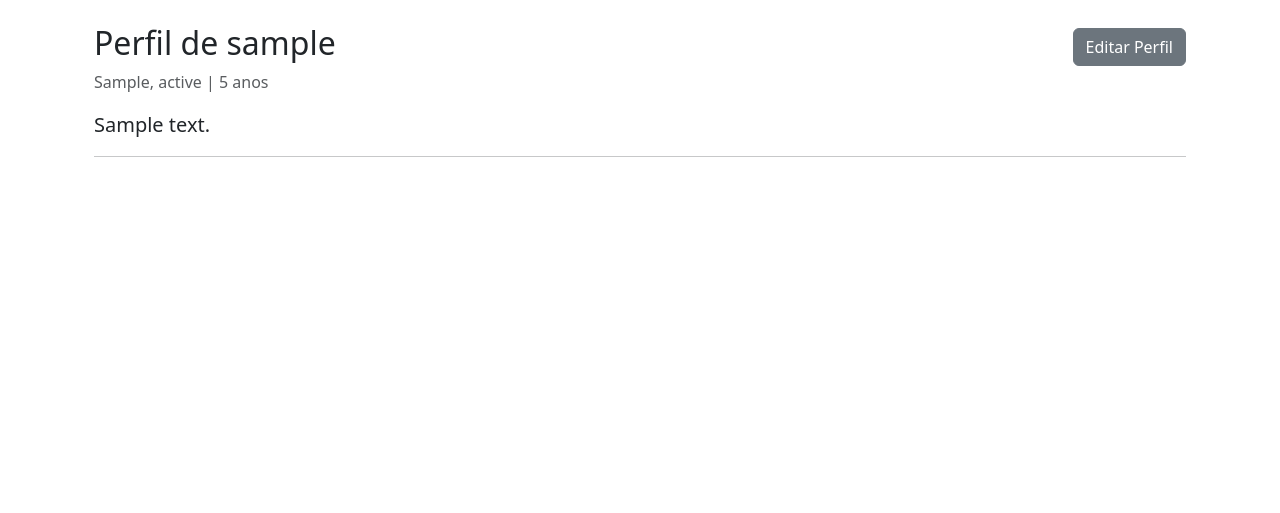
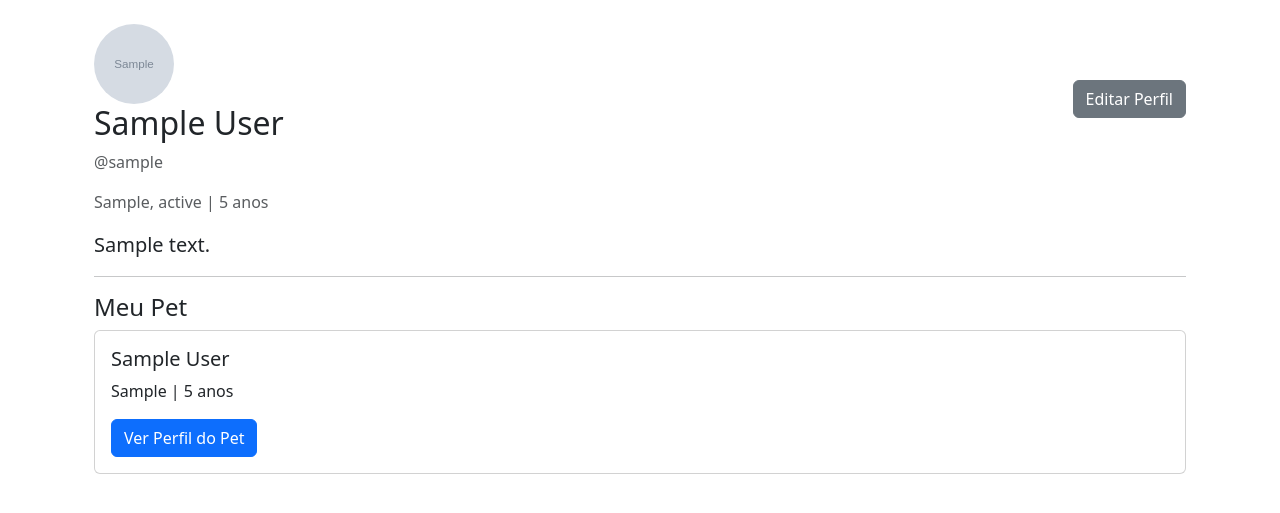
Before and after one commit to Emyrreis/latinder, a Django app: page /accounts/profile/1/ in a window 1280 px wide. Shown: the part 56-569 px from the top of the page. Run offline with Django 4.2, Linux system fonts and the light colour scheme; a user stored in the database is signed in; tables that the repository leaves empty hold one stand-in row (values such as "Sample post"); grey boxes marked "Sample" are stand-in pictures.

Commit message:
Finalizado Sprint 1 Com o fluxo de Telas do App

```diff
--- a/accounts/models.py
+++ b/accounts/models.py
@@ -5,8 +5,9 @@ from datetime import date
 
 class Owner(models.Model):
     user = models.OneToOneField(User, on_delete=models.CASCADE)
+    # ADICIONEI ESTE CAMPO
+    profile_picture = models.ImageField(upload_to='owner_pictures/', blank=True, null=True)
     bio = models.TextField(blank=True, null=True)
-    # Novos campos (blank=True e null=True para permitir que sejam vazios)
     birth_date = models.DateField(blank=True, null=True)
     state = models.CharField(max_length=100, blank=True, null=True)
     city = models.CharField(max_length=100, blank=True, null=True)
--- a/accounts/urls.py
+++ b/accounts/urls.py
@@ -1,8 +1,10 @@
 from django.urls import path
 from django.contrib.auth import views as auth_views
 # 1. Adicione PetDetailView à importação
-from .views import SignUpView, HomeView, PetCreateView, PetDetailView, OwnerDetailView
-from .views import SignUpView, HomeView, PetCreateView, PetDetailView, OwnerDetailView, OwnerUpdateView
+from .views import (
+    SignUpView, HomeView, PetCreateView, PetDetailView, OwnerDetailView,
+    OwnerUpdateView, PetUpdateView
+)
 
 urlpatterns = [
     # Rotas de Autenticação
@@ -24,4 +26,6 @@ urlpatterns = [
     path('profile/<int:pk>/', OwnerDetailView.as_view(), name='owner_detail'),
 
     path('profile/edit/', OwnerUpdateView.as_view(), name='owner_edit'),
+
+    path('pet/<int:pk>/edit/', PetUpdateView.as_view(), name='pet_edit'),
 ]
--- a/accounts/views.py
+++ b/accounts/views.py
@@ -1,4 +1,5 @@
 from django.urls import reverse_lazy
+# A correção está nesta linha, removemos o ", Or"
 from django.views.generic.edit import CreateView, UpdateView
 from django.views.generic.base import TemplateView
 from django.contrib.auth.forms import UserCreationForm
@@ -6,8 +7,8 @@ from django.contrib.auth.mixins import LoginRequiredMixin
 from django.views.generic import DetailView
 from django.http import HttpResponseRedirect
 
-# A correção está aqui: adicionamos OwnerEditForm
-from .forms import PetForm, PetPhotoForm, OwnerEditForm
+# Importações dos nossos Forms e Models
+from .forms import PetForm, PetPhotoForm, OwnerProfileForm
 from .models import Pet, Owner, PetPhoto
 
 # --- Nossas Views ---
@@ -65,7 +66,7 @@ class OwnerDetailView(LoginRequiredMixin, DetailView):
 
 class OwnerUpdateView(LoginRequiredMixin, UpdateView):
     model = Owner
-    form_class = OwnerEditForm
+    form_class = OwnerProfileForm
     template_name = 'owner_form.html'
 
     def get_success_url(self):
@@ -73,3 +74,20 @@ class OwnerUpdateView(LoginRequiredMixin, UpdateView):
 
     def get_object(self, queryset=None):
         return self.request.user.owner
+
+
+# No final de accounts/views.py
+
+class PetUpdateView(LoginRequiredMixin, UpdateView):
+    model = Pet
+    form_class = PetForm # Podemos reutilizar o mesmo PetForm que criamos!
+    template_name = 'pet_form.html' # E também o mesmo template!
+
+    def get_success_url(self):
+        # Após editar, volta para a página de detalhes do pet
+        return reverse_lazy('pet_detail', kwargs={'pk': self.object.pk})
+
+    def get_queryset(self):
+        # Esta é a checagem de segurança!
+        # A view só poderá encontrar e editar pets que pertencem ao usuário logado.
+        return Pet.objects.filter(owner=self.request.user.owner)
--- a/templates/owner_detail.html
+++ b/templates/owner_detail.html
@@ -2,13 +2,19 @@
 
 {% block content %}
 <div class="container mt-4">
-    <div class="d-flex justify-content-between align-items-center">
-        <h2>Perfil de {{ owner.user.username }}</h2>
+    <div class="d-flex justify-content-between align-items-center mb-3">
+        <div>
+            {% if owner.profile_picture %}
+                <img src="{{ owner.profile_picture.url }}" alt="Foto de {{ owner.user.get_full_name }}" class="rounded-circle me-3" style="width: 80px; height: 80px; object-fit: cover;">
+            {% endif %}
+            <h2>{{ owner.user.get_full_name|default:owner.user.username }}</h2>
+            <span class="text-muted">@{{ owner.user.username }}</span>
+        </div>
         <a href="{% url 'owner_edit' %}" class="btn btn-secondary">Editar Perfil</a>
     </div>
 
     {% if owner.age is not None %}
-        <p class="text-muted">{{ owner.city }}, {{ owner.state }} | {{ owner.age }} anos</p>
+        <p class="text-muted">{{ owner.city|default:"" }}, {{ owner.state|default:"" }} | {{ owner.age }} anos</p>
     {% endif %}
 
     {% if owner.bio %}
@@ -19,5 +25,19 @@
 
     <hr>
 
-    </div>
+    <h4>Meu Pet</h4>
+
+    {% for pet in owner.pet_set.all %}
+        <div class="card mb-3">
+            <div class="card-body">
+                <h5 class="card-title">{{ pet.name }}</h5>
+                <p class="card-text">{{ pet.breed }} | {{ pet.age }} anos</p>
+                <a href="{% url 'pet_detail' pk=pet.pk %}" class="btn btn-primary">Ver Perfil do Pet</a>
+            </div>
+        </div>
+    {% empty %}
+        <p>Você ainda não cadastrou nenhum pet.</p>
+    {% endfor %}
+
+</div>
 {% endblock %}
--- a/templates/pet_detail.html
+++ b/templates/pet_detail.html
@@ -5,7 +5,10 @@
 <div class="container mt-4">
     <div class="row">
         <div class="col-md-8">
-            <h2>{{ pet.name }}</h2>
+            <div class="d-flex align-items-center mb-3">
+                <h2 class="me-3">{{ pet.name }}</h2>
+                <a href="{% url 'pet_edit' pk=pet.pk %}" class="btn btn-sm btn-secondary">Editar Pet</a>
+            </div>
             <p class="text-muted">{{ pet.breed }} | {{ pet.age }} anos</p>
             <p>{{ pet.bio }}</p>
         </div>
```
Also changed, not shown: accounts/forms.py (+18 -3 lines), templates/home.html (+17 -10 lines), accounts/migrations/0004_owner_profile_picture.py (added).
